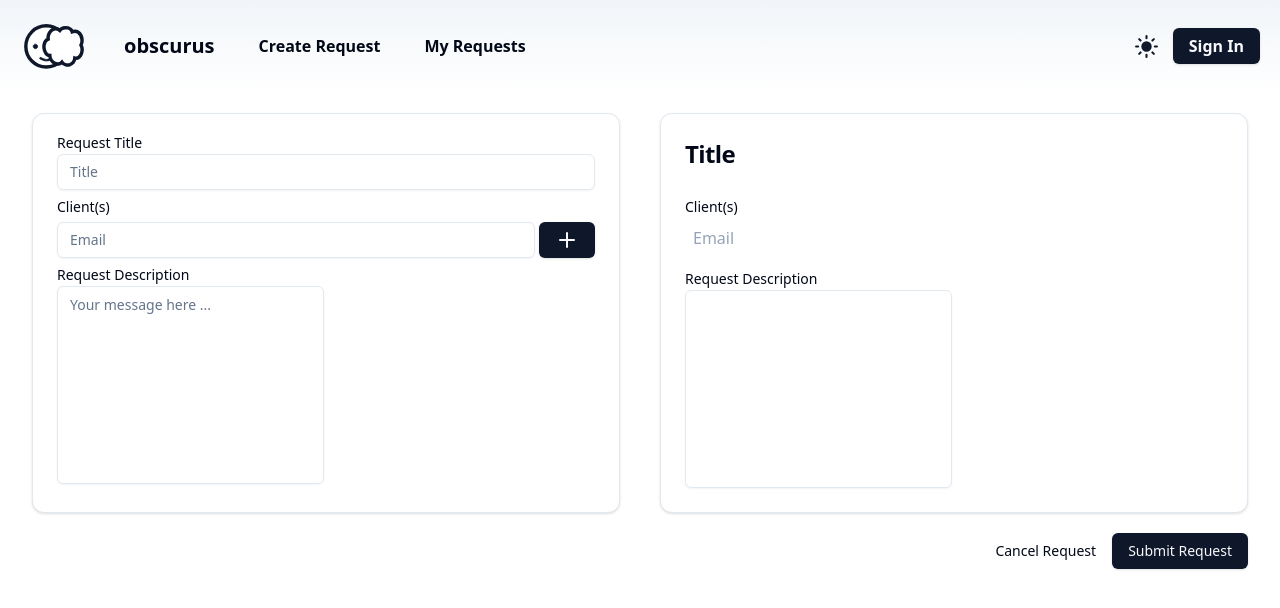
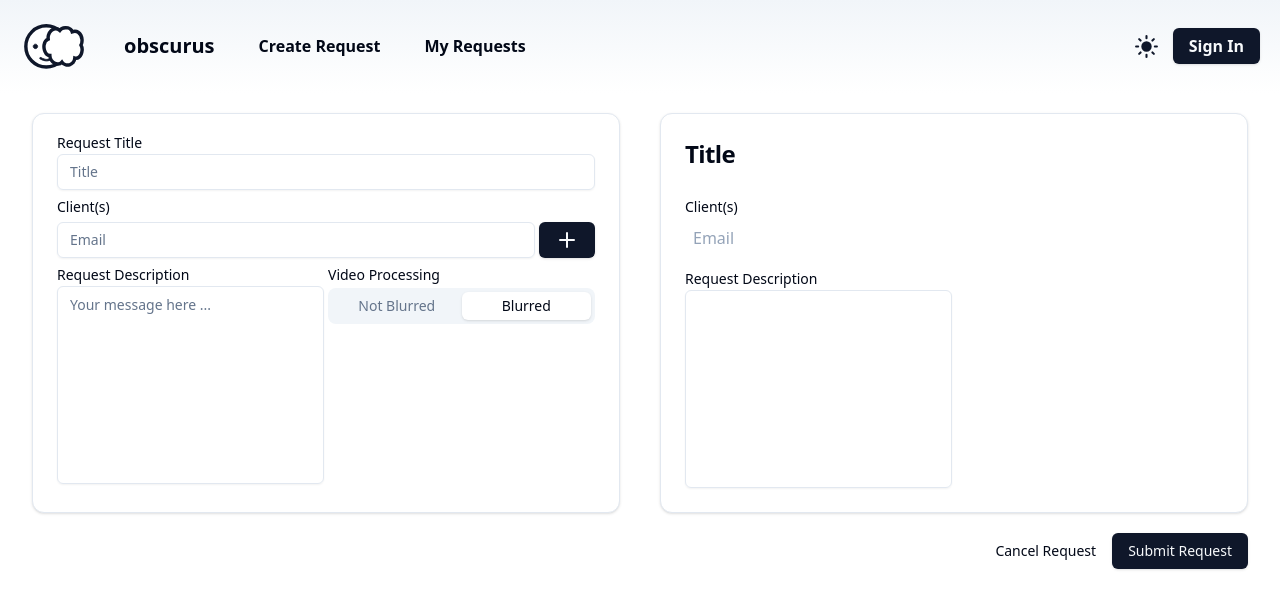
Before and after one commit to COSC-499-W2023/year-long-project-team-9, a Next.js app in the folder app/front-end/: page /CreateRequest3 in a window 1280 px wide. Shown: the top 608 px of the page. Built offline with nearby package versions, Linux system fonts and the light colour scheme.

Commit message:
Added code to select blurring option
See title.

```diff
--- a/app/front-end/src/pages/CreateRequest3.tsx
+++ b/app/front-end/src/pages/CreateRequest3.tsx
@@ -32,7 +32,7 @@ const CreateRequest = () => {
     {/*Create a router object to handle cancelling and submitting the form*/}
     const router = useRouter()
     {/*Create a register and handle submit function using React Hook Forms and add default values to form values*/}
-    const {control,register,handleSubmit,formState:{errors},getValues} = useForm<formSchema>({
+    const {control,register,handleSubmit,formState:{errors},getValues,setValue} = useForm<formSchema>({
         defaultValues:{
             title:'',
             clients:[{value:''}],
@@ -83,6 +83,7 @@ const CreateRequest = () => {
         const {name,value} = e.target
         setDesc(value)
     };
+    const [isBlurred,setBlurred] = React.useState(true);
     {/*Main return function to create web page*/}
     return (
         <Layout>
@@ -118,6 +119,19 @@ const CreateRequest = () => {
                                 <div id='requestDescription'>
                                     <Label>Request Description</Label>
                                     <Textarea className='resize-none' placeholder='Your message here ...' rows={9} maxLength={500} {...register('description')} value={desc} onChange={(e) => handleDescChange(e)}/>
+                                </div>
+                                <div id='requestData' className='grid grid-row-4'>
+                                    {/*Code for Video Processing input*/}
+                                    <div id='requestBlurred'>
+                                        <Label>Video Processing</Label>
+                                        <Tabs defaultValue='blurred' className='pt-0.5 pb-1.5'>
+                                            <TabsList className='grid w-full grid-cols-2'>
+                                                <TabsTrigger value='notBlurred' onClick={() => {setBlurred(false);setValue('blurred',false)}}>Not Blurred</TabsTrigger>
+                                                <TabsTrigger value='blurred' onClick={() => {setBlurred(true);setValue('blurred',true)}}>Blurred</TabsTrigger>
+                                            </TabsList>
+                                        </Tabs>
+                                    </div>
+                                    {/*Code for Due Date input*/}
                                 </div>
                             </div>
                         </CardContent>
```
